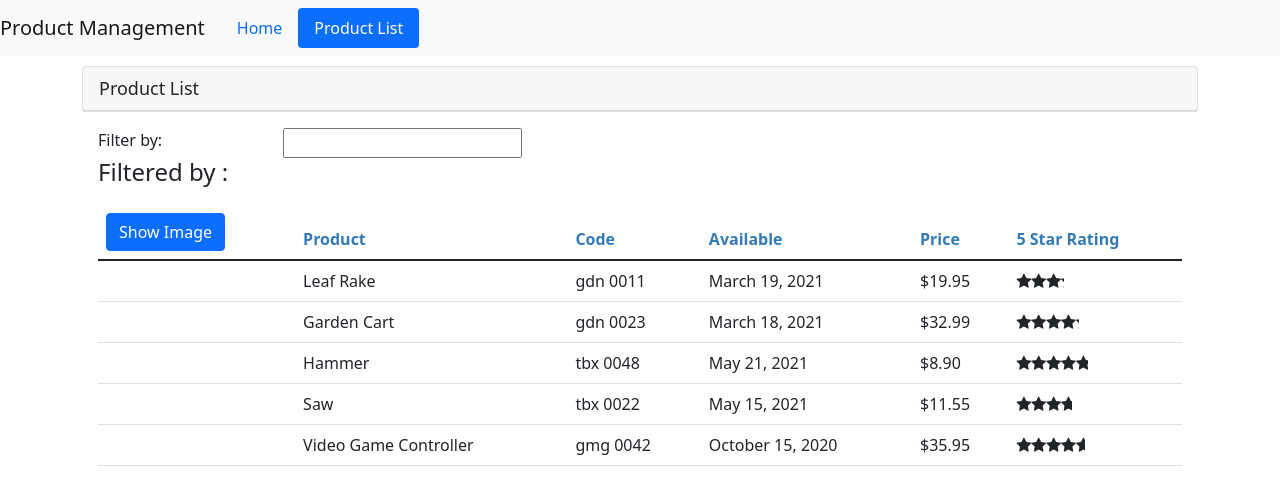
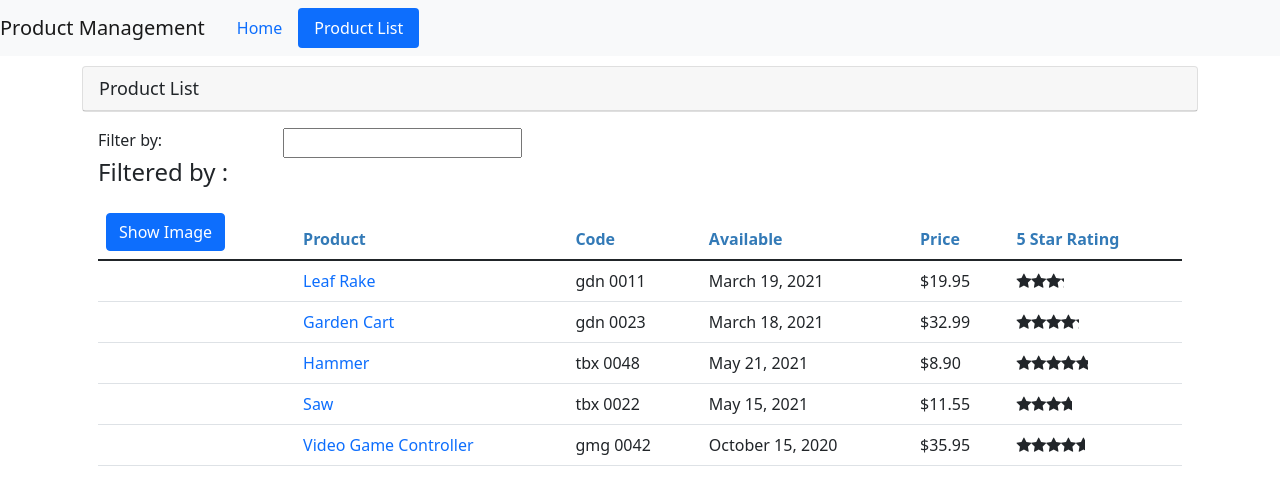
Before and after one commit to ballabanidesara/product_management, an Angular app: page /products in a window 1280 px wide. Shown: the top 494 px of the page. Built offline with nearby package versions, Linux system fonts and the light colour scheme.

Commit message:
Additional techniques on Navigation and Routing

```diff
--- a/src/app/app.module.ts
+++ b/src/app/app.module.ts
@@ -10,6 +10,7 @@
 import { ProductDetailComponent } from './products/product-detail.component';
 import { WelcomeComponent } from './home/welcome.component';
 import { RouterModule } from '@angular/router';
+import { ProductDetailGuard } from './products/product-detail.guard';
 
 @NgModule({
   declarations: [
@@ -26,7 +27,9 @@
     HttpClientModule,
     RouterModule.forRoot([
       {path: 'products', component: ProductListComponent},
-      {path: 'products/:id', component: ProductDetailComponent},
+      {path: 'products/:id',
+      canActivate: [ProductDetailGuard],
+      component: ProductDetailComponent},
       { path: 'welcome', component: WelcomeComponent },
       { path: '', redirectTo: 'welcome', pathMatch: 'full' },
       { path: '**', redirectTo: 'welcome', pathMatch: 'full' }
--- a/src/app/products/product-detail.component.html
+++ b/src/app/products/product-detail.component.html
@@ -1,5 +1,12 @@
 <div class='card'>
     <div class='card-header'>
-      {{ pageTitle }}
+      {{pageTitle + ': ' + product?.productName}}
+    </div>
+    <div class='card-footer'>
+      <button class='btn btn-outline-secondary'
+              style='width:80px'
+              (click)='onBack()'>
+        <i class='fa fa-chevron-left'></i> Back
+      </button>
     </div>
     </div>
--- a/src/app/products/product-detail.component.ts
+++ b/src/app/products/product-detail.component.ts
@@ -1,4 +1,6 @@
 import { Component, OnInit } from '@angular/core';
+import { ActivatedRoute, Router } from '@angular/router';
+import { IProduct } from './product';
 
 @Component({
   templateUrl: './product-detail.component.html',
@@ -6,10 +8,28 @@
 })
 export class ProductDetailComponent implements OnInit {
   pageTitle: string = 'Product Detail';
+  product: IProduct | undefined
 
-  constructor() { }
+  constructor(private route:ActivatedRoute,
+    private router: Router) { }
 
   ngOnInit(): void {
+    const id = Number(this.route.snapshot.paramMap.get('id'));
+    this.pageTitle += `: ${id}`;
+    this.product = {
+
+        "productId": 1,
+        "productName": "Leaf Rake",
+        "productCode": "GDN-0011",
+        "releaseDate": "March 19, 2021",
+        "description": "Leaf rake with 48-inch wooden handle.",
+        "price": 19.95,
+        "starRating": 3.2,
+        "imageUrl": "assets/images/leaf_rake.png"
+      };
+  }
+  onBack(): void {
+    this.router.navigate(['/products']);
   }
 
 }
--- /dev/null
+++ b/src/app/products/product-detail.guard.ts
@@ -0,0 +1,24 @@
+import { Injectable } from '@angular/core';
+import { ActivatedRouteSnapshot, CanActivate, Router, RouterStateSnapshot, UrlTree } from '@angular/router';
+import { Observable } from 'rxjs';
+
+@Injectable({
+  providedIn: 'root'
+})
+export class ProductDetailGuard implements CanActivate {
+
+  constructor(private router: Router) {}
+
+  canActivate(
+    route: ActivatedRouteSnapshot,
+    state: RouterStateSnapshot): Observable<boolean | UrlTree> | Promise<boolean | UrlTree> | boolean | UrlTree {
+      const id = Number(route.paramMap.get('id'));
+    if (isNaN(id) || id < 1) {
+      alert('Invalid product id');
+      this.router.navigate(['/products']);
+      return false;
+    }
+    return true;
+  }
+
+}
--- a/src/app/products/product-list.component.html
+++ b/src/app/products/product-list.component.html
@@ -43,7 +43,11 @@
                     [style.width.px]='imageWidth'
                     [style.margin.px]='imageMargin'>
                   </td>
-                  <td>{{product.productName}}</td>
+                  <td>
+                    <a [routerLink]="['/products', product.productId]">
+                      {{ product.productName }}
+                    </a>
+                  </td>
                   <td>{{product.productCode | lowercase | convertToSpaces:'-' }}</td>
                   <td>{{product.releaseDate}}</td>
                   <td>{{product.price | currency:'USD':'symbol':'1.2-2'}}</td>
```
Also changed, not shown: 1 other file (tests, documents, lock files or other folders).
